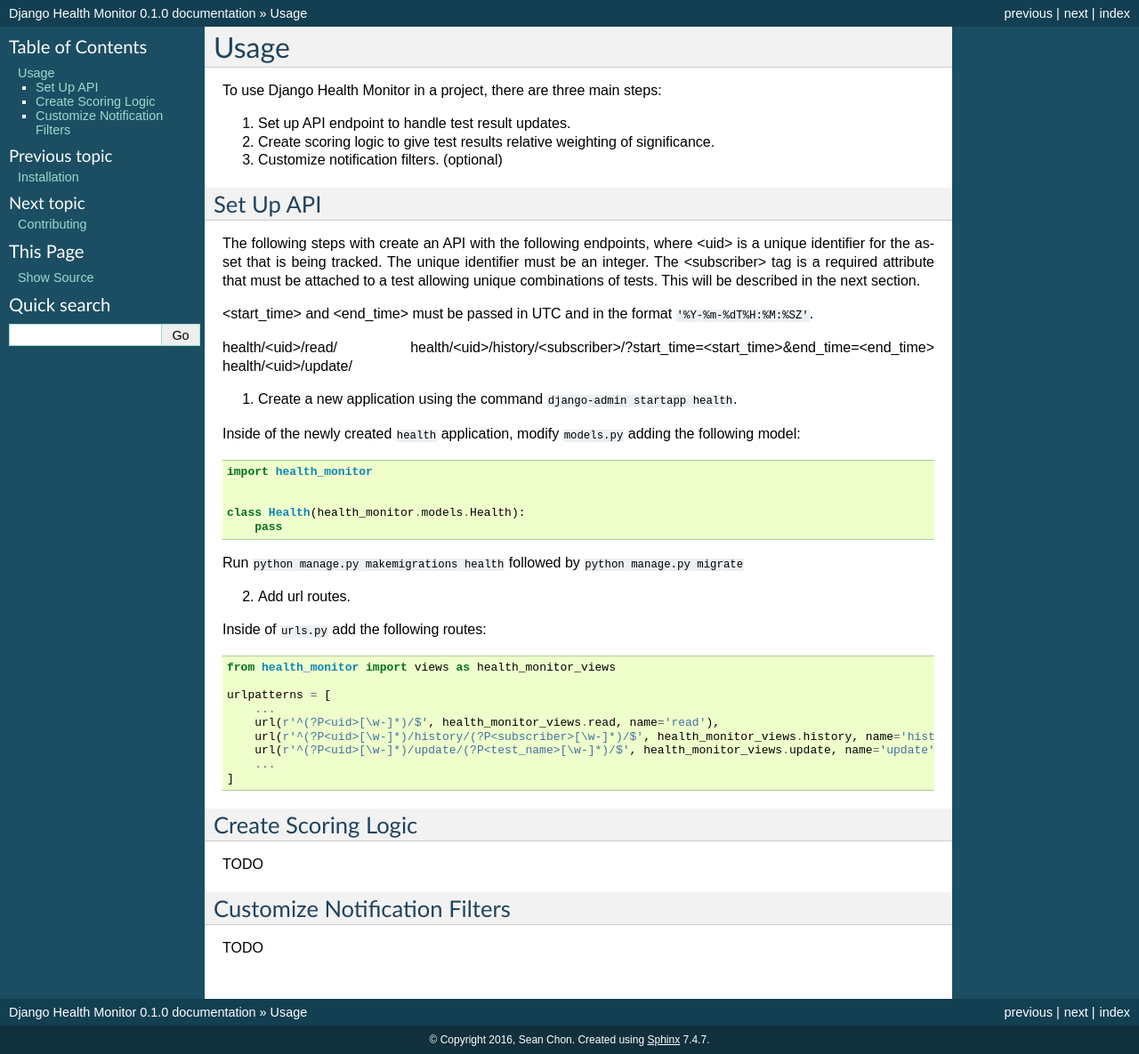
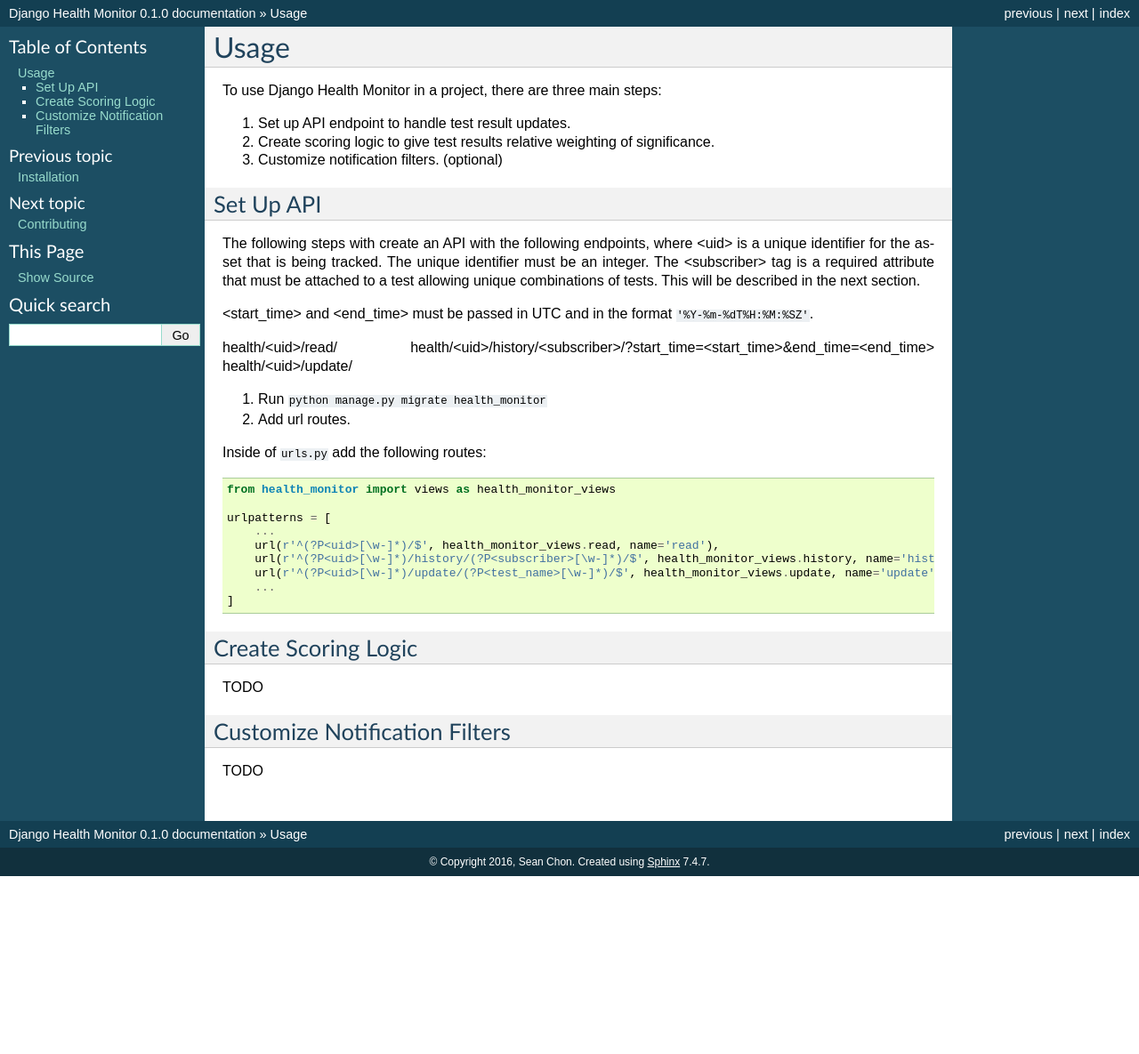
Before and after one commit to gracenote/django-health-monitor, a Sphinx documentation site: the page built from docs/usage.rst, in a window 1280 px wide. Shown: the whole page at 89% size. Built offline with Sphinx 7.4.7, drawn with Linux system fonts in a browser that asks for light colours; after the commit the page ends 985 px from its top, so only the background shows below that.

Commit message:
Change docs to reflect included migration.

```diff
--- a/docs/usage.rst
+++ b/docs/usage.rst
@@ -25,19 +25,7 @@
 health/<uid>/update/
 
 
-1. Create a new application using the command ``django-admin startapp health``.
-
-Inside of the newly created ``health`` application, modify ``models.py`` adding
-the following model::
-
-    import health_monitor
-
-
-    class Health(health_monitor.models.Health):
-        pass
-
-Run ``python manage.py makemigrations health`` followed by ``python manage.py migrate``
-
+1. Run ``python manage.py migrate health_monitor``
 
 2. Add url routes.
 
```
